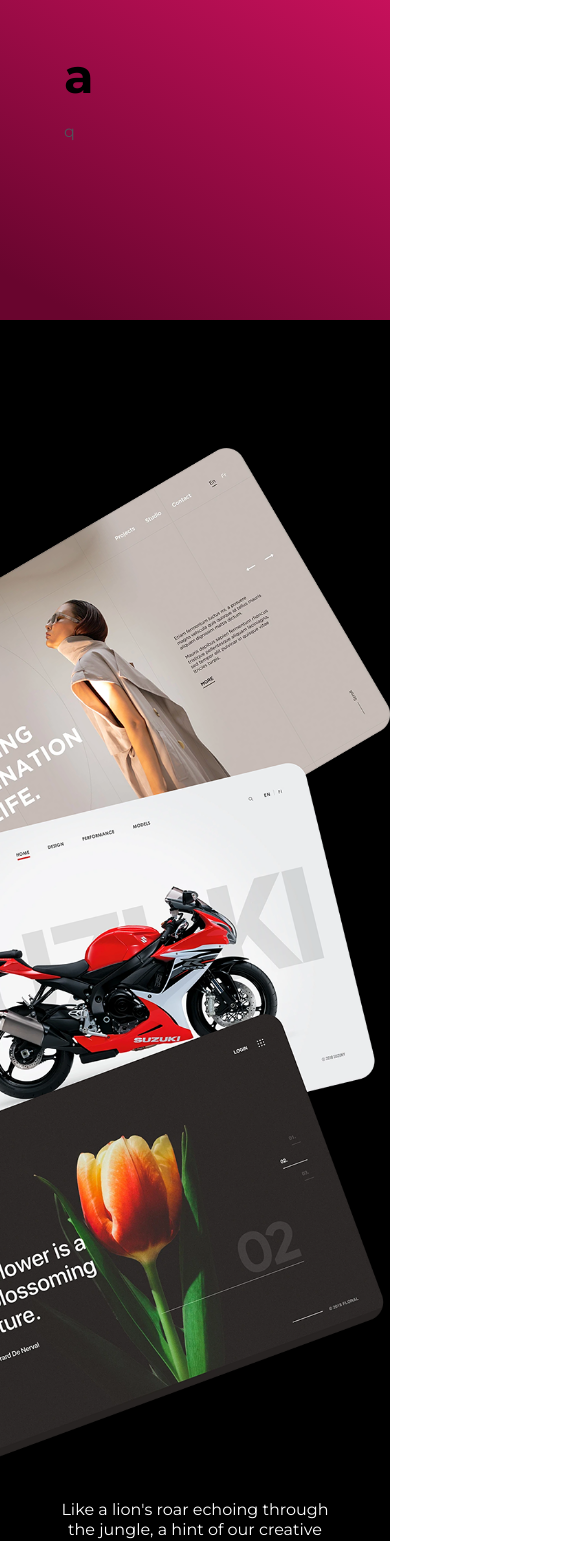
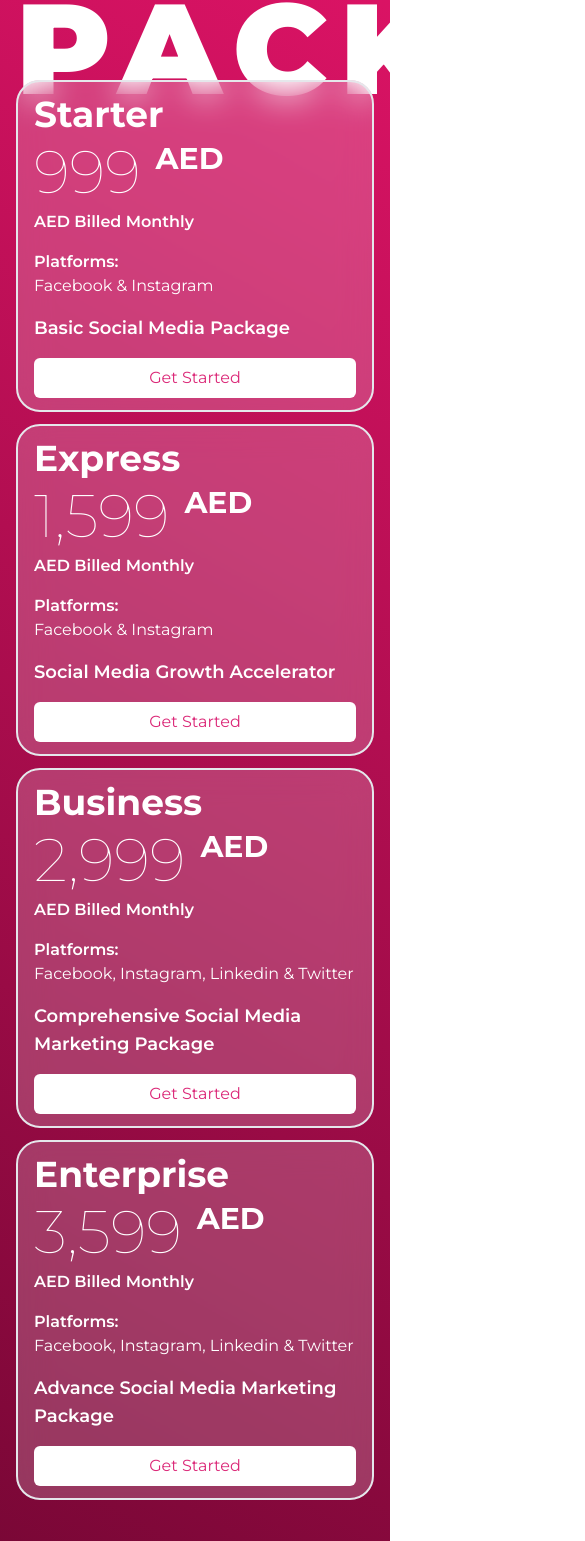
Before and after one commit to shoaibzain/em-lp-nextjs, a Next.js app: page / in a window 390 px wide. Shown: the part 2604-4145 px from the top of the page, 585 px wide, since content can reach past the window. Built offline with nearby package versions, Linux system fonts and the light colour scheme.

Commit message:
Packages section v1

```diff
--- a/src/app/components/lp/Packages.js
+++ b/src/app/components/lp/Packages.js
@@ -1,11 +1,99 @@
+"use client"
+import { useState } from "react"
+
 export default function Packages() {
+
+    const [activeTab, setActiveTab] = useState("social-media")
+
+    const services = [
+        { id: "social-media", name: "Social Media Marketing" },
+        { id: "web-design", name: "Website Design & Development" },
+        { id: "app-dev", name: "App Development" },
+        { id: "seo", name: "Search Engine Optimization" },
+        { id: "marketing", name: "Marketing & Advertising" },
+        { id: "branding", name: "Branding & Designing" },
+    ]
+
+    const packages = [
+        { name: "Starter", price: "999", platforms: "Facebook & Instagram", package: "Basic Social Media Package", service: "social-media" },
+        { name: "Express", price: "1,599", platforms: "Facebook & Instagram", package: "Social Media Growth Accelerator", service: "social-media" },
+        { name: "Business", price: "2,999", platforms: "Facebook, Instagram, Linkedin & Twitter", package: "Comprehensive Social Media Marketing Package", service: "social-media" },
+        { name: "Enterprise", price: "3,599", platforms: "Facebook, Instagram, Linkedin & Twitter", package: "Advance Social Media Marketing Package", service: "social-media" },
+
+        { name: "Starter", price: "999", platforms: "Facebook & Instagram", package: "Basic Social Media Package", service: "web-design" },
+        { name: "Express", price: "1,599", platforms: "Facebook & Instagram", package: "Social Media Growth Accelerator", service: "web-design" },
+        { name: "Business", price: "2,999", platforms: "Facebook, Instagram, Linkedin & Twitter", package: "Comprehensive Social Media Marketing Package", service: "web-design" },
+        { name: "Enterprise", price: "3,599", platforms: "Facebook, Instagram, Linkedin & Twitter", package: "Advance Social Media Marketing Package", service: "web-design" },
+
+        { name: "Starter", price: "999", platforms: "Facebook & Instagram", package: "Basic Social Media Package", service: "app-dev" },
+        { name: "Express", price: "1,599", platforms: "Facebook & Instagram", package: "Social Media Growth Accelerator", service: "app-dev" },
+        { name: "Business", price: "2,999", platforms: "Facebook, Instagram, Linkedin & Twitter", package: "Comprehensive Social Media Marketing Package", service: "app-dev" },
+        { name: "Enterprise", price: "3,599", platforms: "Facebook, Instagram, Linkedin & Twitter", package: "Advance Social Media Marketing Package", service: "app-dev" },
+
+
+        { name: "Starter", price: "999", platforms: "Facebook & Instagram", package: "Basic Social Media Package", service: "seo" },
+        { name: "Express", price: "1,599", platforms: "Facebook & Instagram", package: "Social Media Growth Accelerator", service: "seo" },
+        { name: "Business", price: "2,999", platforms: "Facebook, Instagram, Linkedin & Twitter", package: "Comprehensive Social Media Marketing Package", service: "seo" },
+        { name: "Enterprise", price: "3,599", platforms: "Facebook, Instagram, Linkedin & Twitter", package: "Advance Social Media Marketing Package", service: "seo" },
+
+
+        { name: "Starter", price: "999", platforms: "Facebook & Instagram", package: "Basic Social Media Package", service: "marketing" },
+        { name: "Express", price: "1,599", platforms: "Facebook & Instagram", package: "Social Media Growth Accelerator", service: "marketing" },
+        { name: "Business", price: "2,999", platforms: "Facebook, Instagram, Linkedin & Twitter", package: "Comprehensive Social Media Marketing Package", service: "marketing" },
+        { name: "Enterprise", price: "3,599", platforms: "Facebook, Instagram, Linkedin & Twitter", package: "Advance Social Media Marketing Package", service: "marketing" },
+
+
+        { name: "Starter", price: "999", platforms: "Facebook & Instagram", package: "Basic branding Package", service: "branding" },
+        { name: "Express", price: "1,599", platforms: "Facebook & Instagram", package: "Social Media Growth Accelerator", service: "branding" },
+        { name: "Business", price: "2,999", platforms: "Facebook, Instagram, Linkedin & Twitter", package: "Comprehensive Social Media Marketing Package", service: "branding" },
+        { name: "Enterprise", price: "3,599", platforms: "Facebook, Instagram, Linkedin & Twitter", package: "Advance Social Media Marketing Package", service: "branding" },
+
+    ];
+
     return (
         <section id="packages" className="packages bg-primary-gradient py-32">
             <div className="flex mx-auto w-full container px-4">
-                <div className="w-full flex flex-col justify-center p-12 pr-12">
-                    <h4 className="text-xl mb-5"></h4>
-                    <h2 className="text-5xl font-bold mb-5">a</h2>
-                    <p className="text-zinc-600">q</p>
+                <div className="w-full flex flex-col justify-center">
+                    <h2 className="text-9xl tracking-widest	 font-black text-white mb-0 text-center">
+                        PACKAGES
+                    </h2>
+                </div>
+            </div>
+            <div className="w-full container mx-auto px-4 -mt-8">
+
+                {services.map((service) => (
+                    <div key={service.id} className={activeTab === service.id ? "block" : "hidden"}>
+                        <div className="grid grid-cols-1 md:grid-cols-2 lg:grid-cols-4 gap-3    ">
+                            {packages
+                                .filter((pkg) => pkg.service === service.id) // Filter packages based on service
+                                .map((pkg, index) => (
+                                    <div key={index} className="dark:text-slate-200 bg-slate-50/20 dark:bg-slate-700/90 backdrop-blur-lg text-white rounded-3xl border-2 py-3 px-4">
+                                        <h3 className="text-4xl font-bold mb-2">{pkg.name}</h3>
+                                        <p className="text-6xl font-thin mb-2"><span>{pkg.price}</span> <sup className="text-3xl font-bold -top-6">AED</sup></p>
+                                        <p className="mb-4 font-semibold">AED Billed Monthly</p>
+                                        <p className="mb-0 font-semibold">Platforms:</p>
+                                        <p className="mb-4">{pkg.platforms}</p>
+                                        <p className="text-lg mb-4 font-semibold">{pkg.package}</p>
+                                        <button className="w-full bg-white text-pink-600 hover:bg-pink-100 py-2 rounded-md transition-colors">
+                                            Get Started
+                                        </button>
+                                    </div>
+                                ))}
+                        </div>
+                    </div>
+                ))}
+
+                <div className="flex flex-wrap gap-4 mt-14 justify-center w-10/12 mx-auto">
+                    {services.map((service) => (
+                        <button
+                            key={service.id}
+                            className={`transition ease-in-out delay-150 px-2 py-1 rounded-xl border-2 text-lg duration-300 ${activeTab === service.id ? "bg-white" : "bg-transparent text-white hover:bg-white  hover:text-black"
+                                }`}
+                            onClick={() => setActiveTab(service.id)}
+                        >
+                            {service.name}
+                        </button>
+                    ))}
                 </div>
             </div>
         </section>
--- a/src/app/components/lp/Portfolio.js
+++ b/src/app/components/lp/Portfolio.js
@@ -14,9 +14,9 @@ export default function Portfolio() {
                     />
                 </div>
                 <div className="flex flex-col items-center justify-center text-center">
-                    <h1 className="mb-6 text-base leading-tight text-white sm:text-base md:text-base">
+                    <h2 className="mb-6 text-base leading-tight text-white sm:text-base md:text-base">
                         Like a lion&apos;s roar echoing through <br/> the jungle, a hint of our creative<br/> minds emerges.
-                    </h1>
+                    </h2>
                     <button className="group inline-flex items-center rounded-full bg-primary px-4 py-2 text-base font-normal text-white transition-colors hover:bg-neutral-700 focus:outline-none focus:ring-2 focus:ring-red-600 focus:ring-offset-2 focus:ring-offset-black">
                         See full Portfolio
 
--- a/src/app/layout.js
+++ b/src/app/layout.js
@@ -10,7 +10,7 @@ export const metadata = {
 
 // Configure Montserrat font
 const montserrat = Montserrat({
-    weight: ['400', '500', '600', '700', '800', '900'], // Specify the weights you need
+    weight: ['100','200','300','400', '500', '600', '700', '800', '900'], // Specify the weights you need
     subsets: ['latin'], // Specify the subsets you need
     display: 'swap', // Optional: 'swap' for better performance
 });
```
